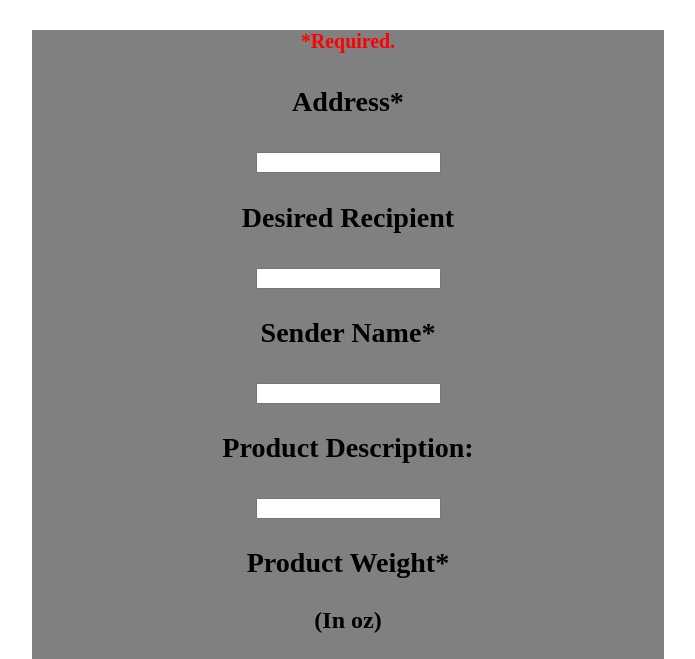
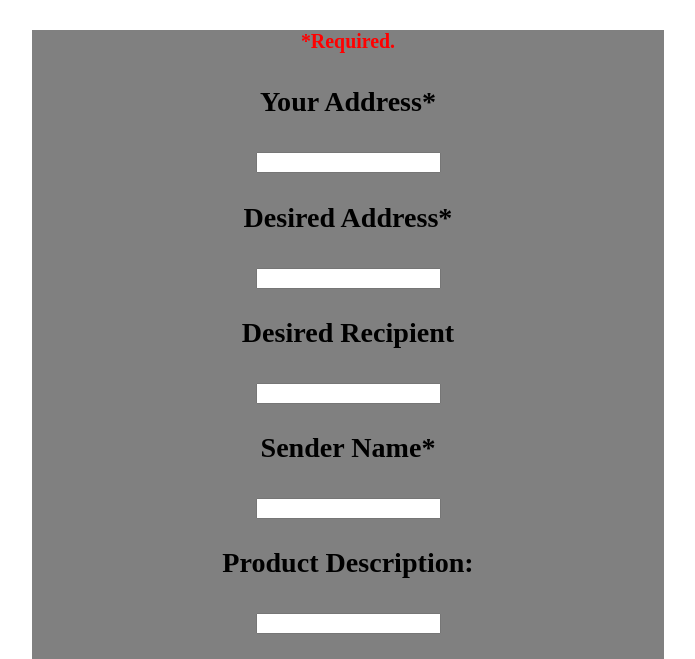
Before and after one commit to ACBob/acbob.github.io, a plain HTML site: page plushair.html in a window 1280 px wide. Shown: the part 110-769 px from the top of the page, without its empty margins (292-987 px from the left). Drawn offline with Linux system fonts and the light colour scheme.

Commit message:
made this better

```diff
--- a/plushair.html
+++ b/plushair.html
@@ -8,7 +8,9 @@
 		<h2 style="text-align:center;">Fill out this form.<h2>
 		<div style="text-align:center;background-color:grey;margin-left:25%;margin-right:25%;">
 			<h5 style="color:red;">*Required.</h5>
-			<h3>Address*</h3>
+			<h3>Your Address*</h3>
+			<input type="text">
+			<h3>Desired Address*</h3>
 			<input type="text">
 			<h3>Desired Recipient</h3>
 			<input type="text">
@@ -53,6 +55,10 @@
 			{
 				window.location.href = "plushairsuccess.html";
 			}
+			else
+			{
+				alert("Please calculate price.");
+			}
 		}
 	</script>
 </html>
```
